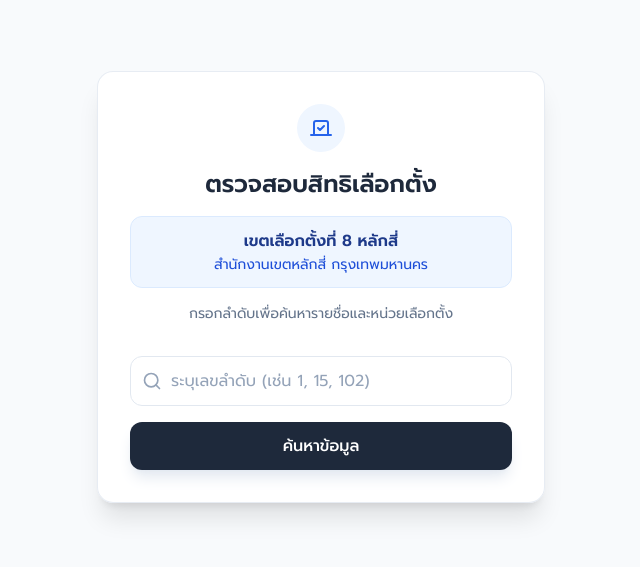
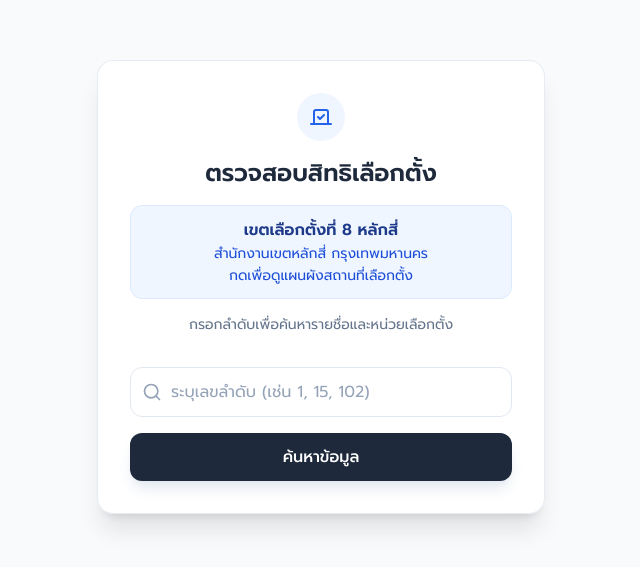
Before and after one commit to wochanasuk/checkvote, a plain HTML site: page index.html in a window 1280 px wide. Shown: the part 113-680 px from the top of the page, without its empty margins (319-959 px from the left). Drawn offline with nearby package versions, Linux system fonts and the light colour scheme.

Commit message:
Update index.html

```diff
--- a/index.html
+++ b/index.html
@@ -53,6 +53,7 @@
             <div class="mt-4 p-3 bg-blue-50 rounded-xl border border-blue-100">
                 <p class="text-blue-900 font-semibold">เขตเลือกตั้งที่ 8 หลักสี่</p>
                 <p class="text-blue-700 text-sm mt-0.5">สำนักงานเขตหลักสี่ กรุงเทพมหานคร</p>
+                <p class="text-blue-700 text-sm mt-0.5"><a href="https://x.gd/nXwg4">กดเพื่อดูแผนผังสถานที่เลือกตั้ง</a></p>
             </div>
 
             <p class="text-slate-500 text-sm mt-4">กรอกลำดับเพื่อค้นหารายชื่อและหน่วยเลือกตั้ง</p>
@@ -273,4 +274,5 @@
         }
     </script>
 </body>
+
 </html>
```
